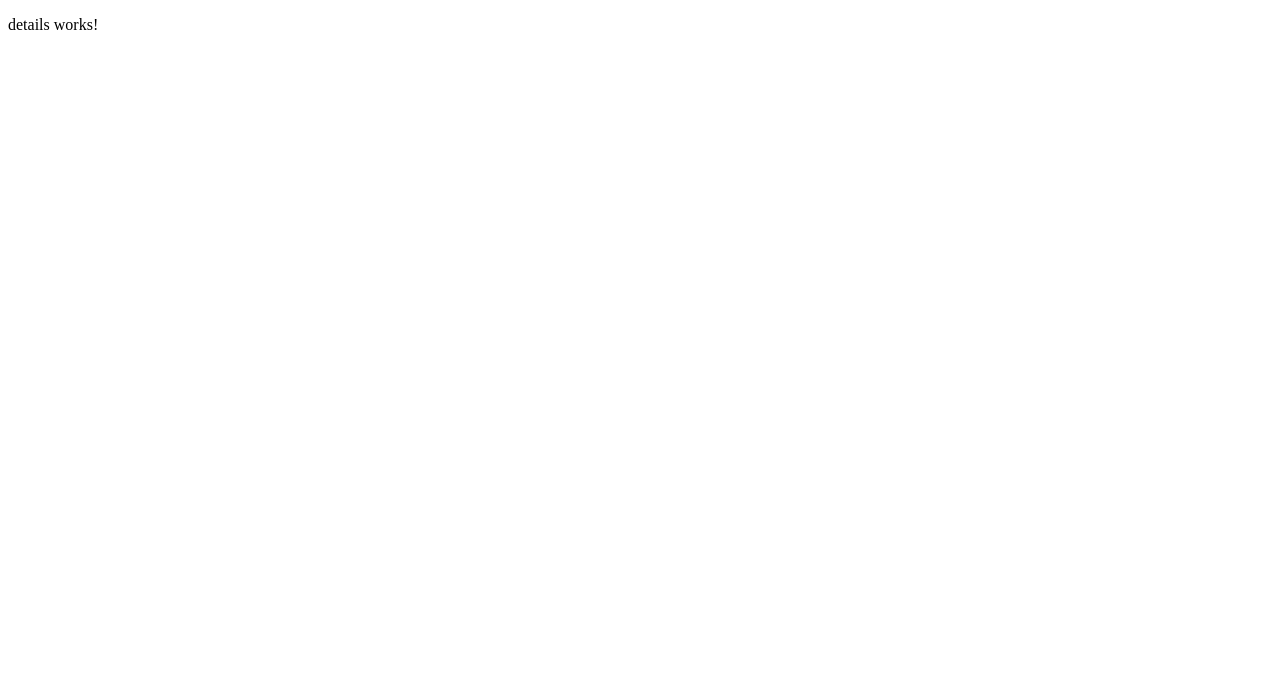
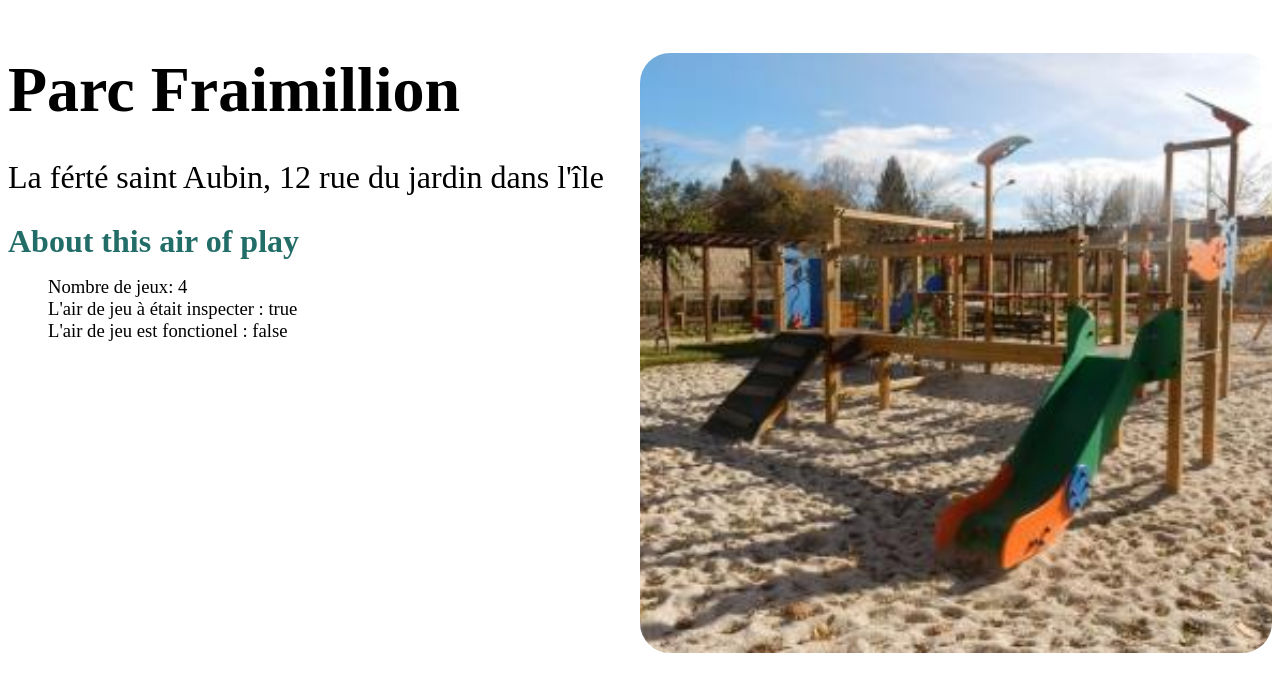
Before and after one commit to Yanis3333/template, an Angular app: page /details/0 in a window 1280 px wide. Shown: the top 692 px of the page. Built offline with nearby package versions, Linux system fonts and the light colour scheme.

Commit message:
Ajout de la page details et route vers celle-ci établit

```diff
--- a/src/app/air-of-play-location/air-of-play-location.component.html
+++ b/src/app/air-of-play-location/air-of-play-location.component.html
@@ -9,6 +9,7 @@
         />
         <h2 class="listing-heading">{{ airofplay.name }}</h2>
         <p class="listing-location">{{ airofplay.city }}, {{ airofplay.adress }}</p>
+        <a [routerLink]="['/details', airofplay.id]">Learn More</a>
       </section>
     }
 </section>
--- a/src/app/app.component.html
+++ b/src/app/app.component.html
@@ -1 +1,2 @@
+<!-- C'est le home -->
 <router-outlet></router-outlet>
--- a/src/app/details/details.component.html
+++ b/src/app/details/details.component.html
@@ -1 +1,19 @@
-<p>details works!</p>
+<!-- <p>details works !</p> -->
+
+<!-- <p>details works! {{ airofplay.id }}</p> -->
+
+<article>
+  <img class="listing-photo" [src]="airofplay?.photo" alt="Exterior photo of {{airofplay?.name }}" crossorigin />
+  <section class="listing-description">
+    <h2 class="listing-heading">{{ airofplay?.name }}</h2>
+    <p class="listing-location">{{ airofplay?.city }}, {{ airofplay?.adress }}</p>
+  </section>
+  <section class="listing-features">
+    <h2 class="section-heading">About this air of play</h2>
+    <ul>
+      <li>Nombre de jeux: {{ airofplay?.numberGame }}</li>
+      <li>L'air de jeu à était inspecter : {{ airofplay?.inspect }}</li>
+      <li>L'air de jeu est fonctionel : {{ airofplay?.functional }}</li>
+    </ul>
+  </section>
+</article>
--- a/src/app/details/details.component.scss
+++ b/src/app/details/details.component.scss
@@ -0,0 +1,65 @@
+$accent-color: #ECF8F6;
+$primary-color: #226D68;
+
+.listing-photo {
+    height: 600px;
+    width: 50%;
+    object-fit: cover;
+    border-radius: 30px;
+    float: right;
+  }
+  .listing-heading {
+    font-size: 48pt;
+    font-weight: bold;
+    margin-bottom: 15px;
+  }
+  .listing-location::before {
+    content: url('/assets/location-pin.svg') / '';
+  }
+  .listing-location {
+    font-size: 24pt;
+    margin-bottom: 15px;
+  }
+  .listing-features > .section-heading {
+    color: $primary-color;
+    font-size: 24pt;
+    margin-bottom: 15px;
+  }
+  .listing-features {
+    margin-bottom: 20px;
+  }
+  .listing-features li {
+    font-size: 14pt;
+  }
+  li {
+    list-style-type: none;
+  }
+  .listing-apply .section-heading {
+    font-size: 18pt;
+    margin-bottom: 15px;
+  }
+  label, input {
+    display: block;
+  }
+  label {
+    color: $primary-color;
+    font-weight: bold;
+    text-transform: uppercase;
+    font-size: 12pt;
+  }
+  input {
+    font-size: 16pt;
+    margin-bottom: 15px;
+    padding: 10px;
+    width: 400px;
+    border-top: none;
+    border-right: none;
+    border-left: none;
+    border-bottom: solid .3px;
+  }
+  @media (max-width: 1024px) {
+    .listing-photo {
+      width: 100%;
+      height: 400px;
+    }
+  }
--- a/src/app/details/details.component.ts
+++ b/src/app/details/details.component.ts
@@ -1,12 +1,27 @@
-import { Component } from '@angular/core';
+import {Component, Injectable, inject} from '@angular/core';
+import {CommonModule} from '@angular/common';
+import {ActivatedRoute} from '@angular/router';
+import { Airofplaylocation } from '../airofplaylocation';
+import { PlaygroundService } from '../services/playground.service';
+import { HomeComponent } from '../home/home.component';
+import { AirOfPlayLocationComponent } from '../air-of-play-location/air-of-play-location.component';
 
 @Component({
   selector: 'app-details',
   standalone: true,
-  imports: [],
+  imports: [CommonModule,AirOfPlayLocationComponent],
   templateUrl: './details.component.html',
   styleUrl: './details.component.scss'
 })
+
 export class DetailsComponent {
+  route: ActivatedRoute = inject(ActivatedRoute);
+  playgroundService = inject(PlaygroundService);
+  airofplay: Airofplaylocation | undefined;
+  airofplayLocationId = -1;
 
+  constructor() {
+      const airofplayLocationId = Number(this.route.snapshot.params['id']);
+      this.airofplay = this.playgroundService.getAirOfPlayById(airofplayLocationId);
+  }
 }
--- a/src/app/home/home.component.html
+++ b/src/app/home/home.component.html
@@ -1,4 +1,3 @@
-
 <a [routerLink]="['/']">
   <header class="brand-name">
     <img class="brand-logo" src="/assets/logojeux.webp" alt="logo" aria-hidden="true" />
--- a/src/app/home/home.component.ts
+++ b/src/app/home/home.component.ts
@@ -13,7 +13,7 @@ import {
 } from '../airofplaylocation';
 import {
   PlaygroundService
-} from '../playground.service';
+} from '../services/playground.service';
 import {RouterModule} from '@angular/router';
 
 @Component({
--- a/src/app/playground.service.ts
+++ b/src/app/services/playground.service.ts
@@ -3,7 +3,7 @@ import {
 } from '@angular/core';
 import {
   Airofplaylocation
-} from './airofplaylocation';
+} from '../airofplaylocation';
 
 @Injectable({
   providedIn: 'root'
@@ -33,7 +33,7 @@ export class PlaygroundService {
     },
 
     {
-      id: 1,
+      id: 2,
       name: 'AireRandom',
       city: 'Paris',
       adress: '3 rue de Paris',
@@ -44,7 +44,7 @@ export class PlaygroundService {
     },
 
     {
-      id: 1,
+      id: 3,
       name: 'AireRandom',
       city: 'Paris',
       adress: '3 rue de Paris',
@@ -55,7 +55,7 @@ export class PlaygroundService {
     },
 
     {
-      id: 1,
+      id: 4,
       name: 'AireRandom',
       city: 'Paris',
       adress: '3 rue de Paris',
@@ -66,7 +66,7 @@ export class PlaygroundService {
     },
 
     {
-      id: 1,
+      id: 5,
       name: 'AireRandom',
       city: 'Paris',
       adress: '3 rue de Paris',
@@ -77,7 +77,7 @@ export class PlaygroundService {
     },
 
     {
-      id: 1,
+      id: 6,
       name: 'AireRandom',
       city: 'Paris',
       adress: '3 rue de Paris',
@@ -88,7 +88,7 @@ export class PlaygroundService {
     },
 
     {
-      id: 1,
+      id: 7,
       name: 'AireRandom',
       city: 'Paris',
       adress: '3 rue de Paris',
@@ -99,7 +99,7 @@ export class PlaygroundService {
     },
 
     {
-      id: 1,
+      id: 8,
       name: 'AireRandom',
       city: 'Paris',
       adress: '3 rue de Paris',
@@ -110,7 +110,7 @@ export class PlaygroundService {
     },
 
     {
-      id: 1,
+      id: 9,
       name: 'AireRandom',
       city: 'Paris',
       adress: '3 rue de Paris',
```
Also changed, not shown: src/app/air-of-play-location/air-of-play-location.component.ts (+11 -126 lines).
